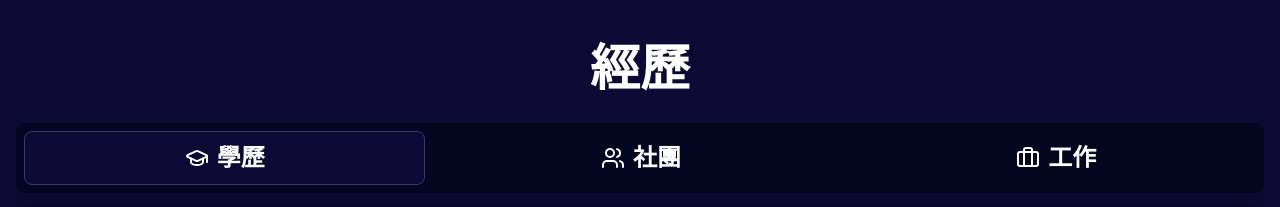
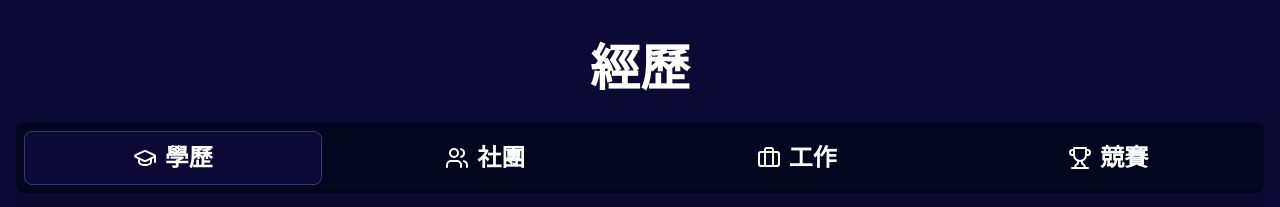
Before and after one commit to fanyuuu2006/fanyu, a Next.js app: page / in a window 1280 px wide. Shown: the part 2520-2727 px from the top of the page. Built offline with nearby package versions, Linux system fonts and the light colour scheme.

Commit message:
feature: 競賽經歷分類

```diff
--- a/src/components/Index/ExperienceSection/ExperienceSection.tsx
+++ b/src/components/Index/ExperienceSection/ExperienceSection.tsx
@@ -10,7 +10,7 @@ import { ExperienceTab } from "@/types/experience";
 import { experienceTabIcons, experienceTabs } from "@/lib/experience";
 
 type ExperienceContent = Record<
-  "experience" | ExperienceTab | "noTabExperience",
+  "experience" | ExperienceTab | "noExperience",
   string
 >;
 const getExperienceContent = (language: LanguageOption): ExperienceContent =>
@@ -21,14 +21,16 @@ const getExperienceContent = (language: LanguageOption): ExperienceContent =>
         education: "學歷",
         club: "社團",
         work: "工作",
-        noTabExperience: "{{tab}}：目前沒有經歷資料。",
+        competition: "競賽",
+        noExperience: "目前沒有經歷資料。",
       },
       english: {
         experience: "Experience",
         education: "Education",
         club: "Club",
         work: "Work",
-        noTabExperience: "No experience data for {{tab}}.",
+        competition: "Competition",
+        noExperience: "No experience data.",
       },
     } as LanguageContent<ExperienceContent>
   )[language]);
@@ -48,7 +50,7 @@ export const ExperienceSection = () => {
         className="container flex flex-col items-center"
       >
         <div className="title font-bold">{experienceContent.experience}</div>
-        <div className="flex flex-col w-full items-center gap-4 overflow-hidden">
+        <div className="flex flex-col w-full gap-4 overflow-hidden">
           <div
             role="tablist"
             className="w-full bg-[var(--background-color-dark)] rounded-lg flex justify-between gap-4 p-2"
@@ -76,7 +78,7 @@ export const ExperienceSection = () => {
           <AnimatePresence mode="wait">
             <motion.div
               key={Tab}
-              className="w-full flex flex-col gap-4"
+              className="w-full flex flex-col items-center gap-4"
               variants={staggerContainer}
               initial="hiddenLeft"
               animate="show"
@@ -91,9 +93,15 @@ export const ExperienceSection = () => {
                   />
                 ))
               ) : (
-                <span className="content">
-                  {experienceContent.noTabExperience.replace("{{tab}}", Tab)}
-                </span>
+                <motion.div
+                  variants={fadeInItem}
+                  className="card w-full flex flex-col items-center p-4"
+                >
+                  <span className="content font-bold">
+                    {experienceContent[Tab]}
+                  </span>
+                  <span className="note">{experienceContent.noExperience}</span>
+                </motion.div>
               )}
             </motion.div>
           </AnimatePresence>
--- a/src/lib/experience.tsx
+++ b/src/lib/experience.tsx
@@ -1,4 +1,9 @@
-import { LuBriefcase, LuGraduationCap, LuUsers } from "react-icons/lu";
+import {
+  LuBriefcase,
+  LuGraduationCap,
+  LuTrophy,
+  LuUsers,
+} from "react-icons/lu";
 import { ExperienceItem, ExperienceTab } from "../types/experience";
 import {
   EnvironmentOutlined,
@@ -255,16 +260,23 @@ const HXL: ExperienceItem = {
   ],
 };
 
-export const experienceTabs = ["education", "club", "work"] as const;
+export const experienceTabs = [
+  "education",
+  "club",
+  "work",
+  "competition",
+] as const;
 
 export const experience: Record<ExperienceTab, ExperienceItem[]> = {
   education: [NTUST, CPSHS, FGJH, GSES],
   club: [NTUST_BGC],
   work: [HXL, LFV, KNSH, LFR],
+  competition: [],
 };
 
 export const experienceTabIcons: Record<ExperienceTab, React.ReactNode> = {
   education: <LuGraduationCap />,
   club: <LuUsers />,
   work: <LuBriefcase />,
+  competition: <LuTrophy />,
 };
```
